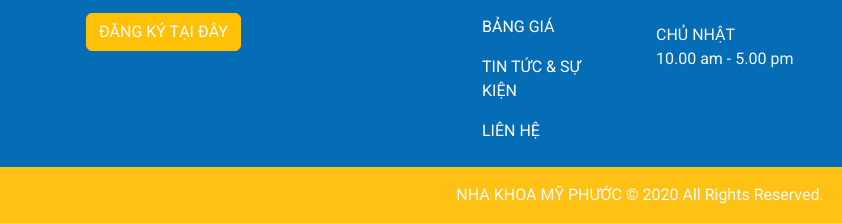
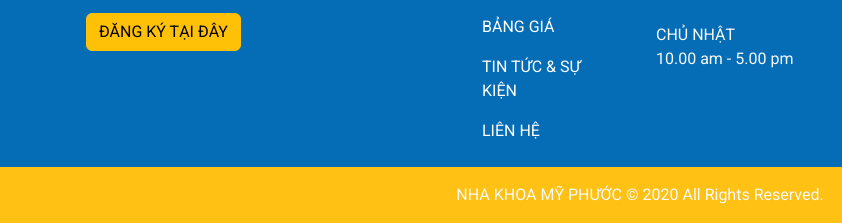
Before and after one commit to valkyrsoul04/monRD, a plain HTML site: page lienhe.html in a window 1280 px wide. Shown: the part 1380-1603 px from the top of the page, 0-842 px from the left. Drawn offline with Linux system fonts and the light colour scheme.

Commit message:
Add files via upload

```diff
--- a/lienhe.html
+++ b/lienhe.html
@@ -105,7 +105,7 @@
     <div class="row">
       <div class="col-12 col-sm-6 col-md-6 col-lg-4 p-3"> <a href="#"><img src="images/logo_footer.png" alt=""></a>
         <p class="pt-3">Đăng ký để nhận những thông tin và được tư vấn tốt nhất.</p>
-        <a type="button" class="btn btn-warning text-light" href="support.html">ĐĂNG KÝ TẠI ĐÂY</a> </div>
+        <a type="button" class="btn btn-warning" href="lienhe.html">ĐĂNG KÝ TẠI ĐÂY</a> </div>
       <div class="col-12 col-sm-6 col-md-6 col-lg-2 p-3">
         <h4><span class="border-bottom border-warning">THÔNG TIN</span></h4>
         <ul class="nav flex-column">
```
